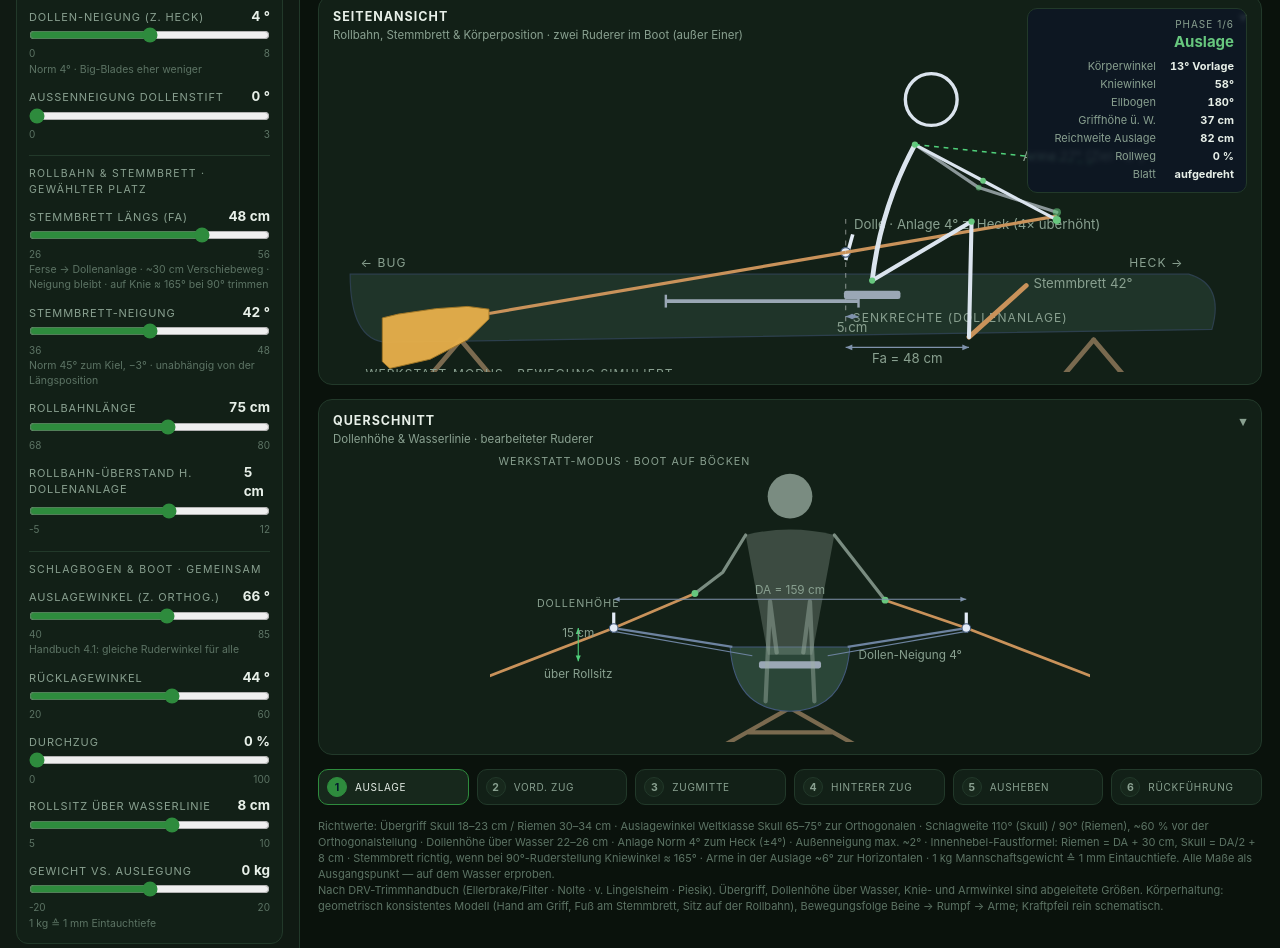
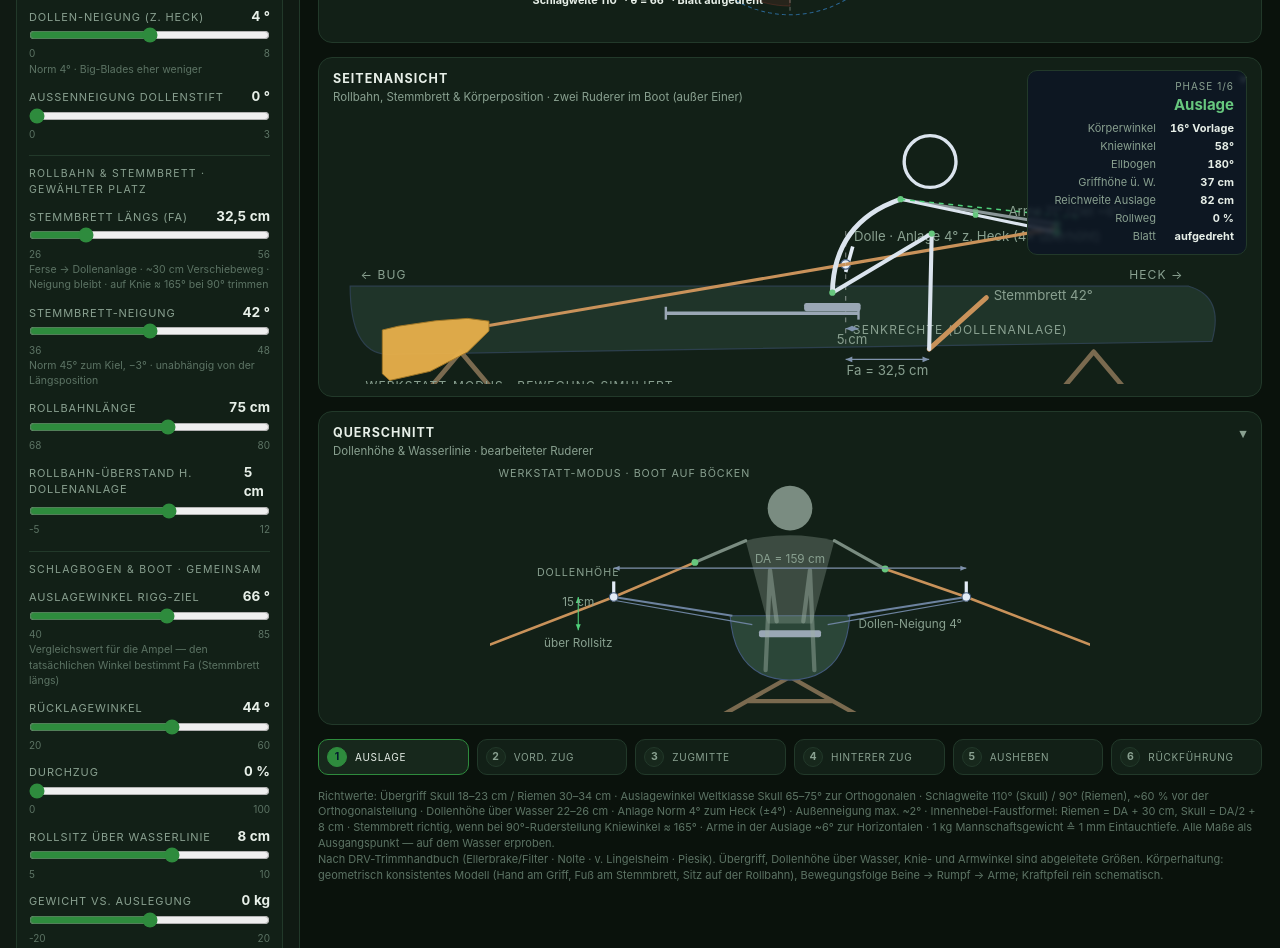
Before and after one commit to wolfaa73-jpg/rudertrimm, a plain HTML site: page index.html in a window 1280 px wide. Shown: the part 1360-2308 px from the top of the page. Drawn offline with Linux system fonts and the light colour scheme.

Commit message:
Fa bestimmt real den Auslagewinkel; ruckfreie Beinbewegung
- Kausalität umgekehrt: Körperhaltung am Einsatz ist eine feste Schablone
  (Knie 58°, Vorlage 16°), Fa verschiebt Hüfte→Schulter→Hand, das ergibt
  den tatsächlichen Auslagewinkel (naturalCatchReach) — vorher nahm das
  Modell den phiA-Regler als Fa-unabhängiges Handziel und verbog den
  Rücken, um es zu erreichen ("Hände angenagelt, Rücken bewegt sich").
- Zielkonflikt zwischen DRV-Auslage-Ziel und Stemmbrett-Knie-Ideal über
  den ganzen Fa-Bereich aufgedeckt und transparent gemacht statt versteckt;
  Auslage priorisiert, Stemmbrett-Check zur Info mit weitem Band.
- Beinbewegung ruckfrei: Hüfte folgt nur noch dem reinen Bein-Fahrplan
  (keine hand-verfolgende Restkorrektur mehr, die früh gegen die
  Hüftgrenze lief und Knie einfrieren + Rumpf zurückschnellen ließ).
- Rumpfwinkel-Sprung beim Ellbogen-Beuge-Übergang durch stetige lineare
  Extrapolation ersetzt (12° Sprung → 2° sanfte Welle).

```diff
--- a/index.html
+++ b/index.html
@@ -365,12 +365,12 @@ const PRESETS = {
   'gigS':{rig:'skull',  DA:160, IH:88,   Lbig:289, Lmac:298, a:15},
   'gigR':{rig:'riemen', DA:84,  IH:114,  Lbig:375, Lmac:384, a:17},
   // WM 2017 Rigging Survey (FISA, Sarasota) — Mediane je Klasse; siehe ANALYSE_WM2017.md
-  'wmM1x':{rig:'skull',  DA:160,   IH:88.5, Lbig:288.5, Lmac:298, a:16, fa:46.5, single:true},
-  'wmW1x':{rig:'skull',  DA:160,   IH:88,   Lbig:286.5, Lmac:296, a:16, fa:46.5, single:true},
-  'wmM2x':{rig:'skull',  DA:159,   IH:88.5, Lbig:289,   Lmac:299, a:16, fa:46.5},
-  'wmW2x':{rig:'skull',  DA:159.5, IH:87.5, Lbig:287.5, Lmac:297, a:16, fa:46.5},
-  'wmM4x':{rig:'skull',  DA:159,   IH:88,   Lbig:289.5, Lmac:299, a:16, fa:46.5},
-  'wmW4x':{rig:'skull',  DA:159,   IH:88,   Lbig:288,   Lmac:298, a:16, fa:46.5},
+  'wmM1x':{rig:'skull',  DA:160,   IH:88.5, Lbig:288.5, Lmac:298, a:16, fa:32.5, single:true},
+  'wmW1x':{rig:'skull',  DA:160,   IH:88,   Lbig:286.5, Lmac:296, a:16, fa:32.5, single:true},
+  'wmM2x':{rig:'skull',  DA:159,   IH:88.5, Lbig:289,   Lmac:299, a:16, fa:32.5},
+  'wmW2x':{rig:'skull',  DA:159.5, IH:87.5, Lbig:287.5, Lmac:297, a:16, fa:32.5},
+  'wmM4x':{rig:'skull',  DA:159,   IH:88,   Lbig:289.5, Lmac:299, a:16, fa:32.5},
+  'wmW4x':{rig:'skull',  DA:159,   IH:88,   Lbig:288,   Lmac:298, a:16, fa:32.5},
   'wmM2-':{rig:'riemen', DA:86,    IH:116,  Lbig:375.5, Lmac:384, a:17},
   'wmW2-':{rig:'riemen', DA:86.5,  IH:116,  Lbig:373,   Lmac:382, a:17},
   'wmM4-':{rig:'riemen', DA:85,    IH:115,  Lbig:376,   Lmac:385, a:17},
@@ -380,13 +380,16 @@ const PRESETS = {
 };
 PRESETS['1x'].single=true;
 const PHI = { skull:{A:66,R:44}, riemen:{A:54,R:36} };
+// Vorlage-Schablone am Einsatz (fix, unabhängig von Fa/Rigg-Ziel) — EIN Wert, überall referenziert,
+// sonst rechnen naturalCatchReach() und solveBody() mit unterschiedlichen Körperhaltungen (Rücken-Bug).
+const CATCH_LEAN_DEG = 16;
 
 /* Ruderer-/Platz-Profil: Körpermaße UND das Rigg seines Platzes im Boot.
    Die Regler in der Seitenleiste wirken immer auf den gewählten Platz —
    Handbuch 4.1: Plätze dürfen abweichen (kürzere Ruder, kleinerer DA/IH …). */
 function mkRower(name,o={}){ return Object.assign({
   name, legLen:90, torsoLen:95, wingspan:188, SB:40, weight:80,
-  stemmX:48,                                    // Fa (Skull-Kalibrierung: Knie ≈ 165°)
+  stemmX:32.5,                                  // Fa: auf DRV-Ziel-Auslagewinkel kalibriert (Skull 66°)
   DA:159, IH:88, L:288, d:2, handGap:18,        // Hebel des Platzes
   a:15, anlage:4, aussen:0, dBB:0.5,            // Dollenhöhe/-neigung; Δ BB−StB (Skull)
   stemmW:42, rollL:75, rueh:5,                  // Stemmbrett/Rollbahn (42° = WM-2017-Median)
@@ -430,7 +433,7 @@ const CTLS = [
   {k:'rollL',  lab:'Rollbahnlänge', unit:'cm', min:68, max:80, step:.5},
   {k:'rueh',   lab:'Rollbahn-Überstand h. Dollenanlage', unit:'cm', min:-5, max:12, step:.5},
   {hdr:'Schlagbogen & Boot · gemeinsam'},
-  {k:'phiA', lab:'Auslagewinkel (z. Orthog.)', unit:'°', min:40, max:85, step:.5, hint:{both:'Handbuch 4.1: gleiche Ruderwinkel für alle'}},
+  {k:'phiA', lab:'Auslagewinkel Rigg-Ziel', unit:'°', min:40, max:85, step:.5, hint:{both:'Vergleichswert für die Ampel — den tatsächlichen Winkel bestimmt Fa (Stemmbrett längs)'}},
   {k:'phiR', lab:'Rücklagewinkel', unit:'°', min:20, max:60, step:.5},
   {k:'t',    lab:'Durchzug', unit:'%', min:0, max:100, step:1},
   {k:'c',    lab:'Rollsitz über Wasserlinie', unit:'cm', min:5, max:10, step:.5},
@@ -487,7 +490,7 @@ function applyPreset(){
   const p=PRESETS[$('preset').value];
   state.rig=p.rig;
   state.phiA=PHI[p.rig].A; state.phiR=PHI[p.rig].R;
-  const fa0 = p.fa ?? (p.rig==='skull' ? 48 : 38);   // Fa-Startwert (auf Knie ≈ 165° kalibriert); per Slider fein
+  const fa0 = p.fa ?? (p.rig==='skull' ? 32.5 : 50);  // Fa-Startwert: trifft den DRV-Ziel-Auslagewinkel; per Slider fein
   // Preset = Boots-Grundeinstellung → auf BEIDE Plätze; danach pro Platz frei abweichen (Handbuch 4.1)
   for(const seat of ['s1','s2']){
     const r=state.crew[seat];
@@ -661,8 +664,8 @@ function solveBody(dv, tPct, rec, r, phiAeff){
   // Fahrpläne (nominell)
   const knee0=lerp(rad(58), rad(172), smooth(t/0.97));
   const lam0 = rec
-    ? rad(lerp(32,-23, smooth((t-0.35)/0.65)))
-    : rad(lerp(32,-23, smooth((t-0.18)/0.72)));
+    ? rad(lerp(CATCH_LEAN_DEG,-23, smooth((t-0.35)/0.65)))
+    : rad(lerp(CATCH_LEAN_DEG,-23, smooth((t-0.18)/0.72)));
   const legD=a=>Math.sqrt(seg.OS**2+seg.US**2-2*seg.OS*seg.US*Math.cos(a));
   const hipOf=a=>foot.x-Math.sqrt(Math.max(1,legD(a)**2-dyLeg*dyLeg));
   const hip0x=hipOf(knee0);
@@ -675,18 +678,15 @@ function solveBody(dv, tPct, rec, r, phiAeff){
   const armLen=Math.sqrt(Math.max((armLen3*0.55)**2, armLen3*armLen3-dzArm*dzArm));
   // Oberkörper-Flexion (BWS + Schulterblatt-Vorschub) wächst mit der Vorlage:
   // Schultergelenk wandert nach vorn-unten — sonst hängen die Arme zu steil (Abb. 4).
-  const flexOf=l=>seg.T*0.42*smooth(l/rad(32));   // Flexion skaliert mit Rumpflänge (langer Rumpf → runderer Rücken)
+  const flexOf=l=>seg.T*0.42*smooth(l/rad(CATCH_LEAN_DEG));   // Flexion skaliert mit Rumpflänge (langer Rumpf → runderer Rücken)
   // Nominale Handposition bei gestreckten Armen
   const shOf=(hx,l)=>{const fx=flexOf(l);
     return {x:hx+seg.T*Math.sin(l)+0.35*fx, y:hipY+seg.T*Math.cos(l)-0.9*fx};};
   const armH=sy=>{const q=armLen*armLen-(sy-hand.y)**2; return q<=4?null:Math.sqrt(q);};
-  const sh0=shOf(hip0x,lam0), aH0=armH(sh0.y);
-  const hand0x= aH0===null ? hand.x : sh0.x+aH0;
-  // Residuum: über die Beine erst NACH der Auslage verteilen — in der Auslage
-  // bleiben die Knie beim Kompressions-Template (58°), der Rumpf gleicht aus.
-  const legShare=0.6*smooth(t/0.25);
-  const hipMin=hipOf(rad(172)), hipMax=hipOf(rad(45));
-  const hipX=clamp(hip0x+legShare*(hand.x-hand0x), hipMin, hipMax);
+  // Hüfte folgt NUR dem Bein-Fahrplan (glatt von 58°→172° über t) — Sequenz Beine→Rücken→Arme:
+  // Rumpf und Arme gleichen die Griffposition aus, nicht die Beine (verhindert Ruckeln durch
+  // eine Restkorrektur, die gegen die Hüft-Grenze läuft, sobald Fa den Schlagbogen verschiebt).
+  const hipX=hip0x;
   const D=Math.hypot(foot.x-hipX, dyLeg);
   const knee=Math.acos(clamp((seg.OS**2+seg.US**2-D*D)/(2*seg.OS*seg.US),-1,1));
   const hip={x:hipX,y:hipY};
@@ -698,9 +698,14 @@ function solveBody(dv, tPct, rec, r, phiAeff){
   if(fhi!==null && fhi<0){ lam=hi; overreach=true; }          // kommt nicht ran
   else{
     // λ*: Torso-Winkel, bei dem gestreckte Arme den Griff exakt erreichen.
-    // Hand näher als jede Streckung (flo>0) → synthetisch weit unter dem Fahrplan ansetzen.
+    // Hand näher als jede Streckung (flo>0): KEIN Sprung auf einen willkürlichen Wert —
+    // lineare Extrapolation über die lokale Steigung bei lo, stetig zum Bisektions-Ast (flo→0).
     let lamStar;
-    if(flo!==null && flo>0){ lamStar=lo-rad(30); }
+    if(flo!==null && flo>0){
+      const eps=rad(0.5), fEps=F(lo+eps);
+      const slope = (fEps!==null) ? (fEps-flo)/eps : 1;   // dF/dλ bei lo (>0 erwartet)
+      lamStar = lo - flo/Math.max(slope,0.05);             // stetige Fortsetzung unter lo
+    }
     else{
       for(let i=0;i<28;i++){ const mid=(lo+hi)/2, fm=F(mid);
         if(fm===null||fm>0) hi=mid; else lo=mid; }
@@ -720,7 +725,7 @@ function solveBody(dv, tPct, rec, r, phiAeff){
   // Knie-Position (Scheitel oben); Kopf sitzt auf dem gerundeten Wirbelsäulen-Ende
   const kneeP=ik2(hip,foot,seg.OS,seg.US,false).J;
   const c7={x:hipX+seg.T*Math.sin(lam), y:hipY+seg.T*Math.cos(lam)};
-  const tilt=lam+rad(22)*smooth(lam/rad(32));
+  const tilt=lam+rad(22)*smooth(lam/rad(CATCH_LEAN_DEG));
   const headR=seg.HEAD*0.42;   // Kopf-Radius (halbe Kopfbreite), nicht volle Kopfhöhe
   const head={x:sh.x+(seg.NECK+headR)*Math.sin(tilt), y:sh.y+(seg.NECK+headR)*Math.cos(tilt), r:headR};
   const armAng=deg(Math.atan2(sh.y-hand.y, hand.x-sh.x));
@@ -790,14 +795,43 @@ function bodyRefs(dv, r){
   const rollAt=b=> span>1 ? clamp((b0.hip.x-b.hip.x)/span*100,0,100) : 0;
   return {b0,b1,b90,t90,rollAt};
 }
-// Maximal erreichbarer Auslagewinkel für dieses Rigg+Körper (Fa/Beinlänge/Armlänge begrenzen die Reichweite).
-// Bisektion auf dem Overreach-Flag der Auslage-Pose (monoton: größerer Winkel = weniger erreichbar).
-function maxReachableAuslage(dv, r){
-  let lo=30, hi=88;
-  if(!solveBody(dv,0,false,r,hi).overreach) return hi;
-  for(let i=0;i<16;i++){ const mid=(lo+hi)/2;
-    if(solveBody(dv,0,false,r,mid).overreach) hi=mid; else lo=mid; }
-  return lo;
+// Tatsächlich erreichter Auslagewinkel: die Körperhaltung am Einsatz ist eine FESTE Schablone
+// (Kniewinkel 58°, Vorlage 32° — unabhängig von Fa und vom Ziel-Regler). Fa verschiebt nur die
+// Hüfte, die Hüfte die Schulter, die gestreckte Schulter die Hand — DAS ergibt den realen Winkel.
+// Kein Rücken-Verbiegen mehr, um einen Fa-unabhängigen Handziel-Punkt zu treffen (das war der Bug:
+// vorher war hand.x = IH·sin(phiA) komplett Fa-unabhängig, und nur der Rücken wurde nachgeführt).
+function naturalCatchReach(dv, r){
+  const s=state, seg=SEG(r);
+  const foot={x:r.stemmX, y:s.c-18};
+  const hipY=s.c+4, dyLeg=hipY-foot.y;
+  const legD=a=>Math.sqrt(seg.OS**2+seg.US**2-2*seg.OS*seg.US*Math.cos(a));
+  const hip0x=foot.x-Math.sqrt(Math.max(1,legD(rad(58))**2-dyLeg*dyLeg));   // Fa → Hüfte
+  const lam0=rad(CATCH_LEAN_DEG);                                           // feste Vorlage-Schablone
+  const flexOf=l=>seg.T*0.42*smooth(l/rad(CATCH_LEAN_DEG));
+  const fx=flexOf(lam0);
+  const sh0={x:hip0x+seg.T*Math.sin(lam0)+0.35*fx, y:hipY+seg.T*Math.cos(lam0)-0.9*fx};  // Hüfte → Schulter
+  const armLen3=seg.OA+seg.UA, DAr=dv.DAr;
+  const pinY=s.c+r.a, wl=s.kg*0.1, lift=bladeLiftF(0,false);
+  const sinB=clamp((pinY-wl-lift)/dv.outb,-0.5,1), handY=pinY+dv.inb*sinB;
+  // Gesucht: θ, bei dem "vom Rigg benötigtes" hand.x = "von Schulter+Arm erreichbares" hand.x.
+  // Der seitliche Versatz (dzArm) hängt selbst von θ ab und ist NICHT monoton (V-förmig, sobald die
+  // Griffseite die Schulterbreite kreuzt) — eine Fixpunkt-Iteration schwingt hier auf; robust ist ein
+  // feiner Scan über den ganzen Winkelbereich statt einer Rückkopplungsschleife.
+  const achieved=thetaDeg=>{
+    const th=rad(thetaDeg);
+    const zW=DAr-dv.inb*Math.cos(th);
+    const dzArm=dv.skull? Math.abs(zW-r.SB/2) : Math.abs(zW+r.SB/2*0.95);
+    const armLen=Math.sqrt(Math.max((armLen3*0.55)**2, armLen3*armLen3-dzArm*dzArm));
+    const q=armLen*armLen-(sh0.y-handY)**2;
+    return sh0.x+(q<=4?0:Math.sqrt(q));
+  };
+  const required=thetaDeg=>dv.inb*Math.sin(rad(thetaDeg));
+  let best=20, bestAbs=Infinity;
+  for(let td=20; td<=88; td+=0.5){
+    const g=Math.abs(required(td)-achieved(td));
+    if(g<bestAbs){ bestAbs=g; best=td; }
+  }
+  return best;
 }
 
 /* ---------------- Statuskarten & Chips ---------------- */
@@ -824,15 +858,16 @@ function renderStatus(dv,refs,r){
   }
   const cards=[
     {n:'Übergriff', v:fmt(dv.U)+' cm', st:band(dv.U,uLo,uHi,2), rng:`${uLo} – ${uHi} cm`},
-    (()=>{ const capped=dv.phiA<s.phiA-0.05;
-      return {n:'Auslagewinkel', v:fmt(dv.phiA)+'°'+(capped?' ⚠':''),
+    (()=>{ const dOff=dv.phiA-s.phiA, differs=Math.abs(dOff)>1.5;
+      return {n:'Auslagewinkel', v:fmt(dv.phiA)+'°'+(differs?' ⚠':''),
         st:dv.skull?band(dv.phiA,65,75,5):band(dv.phiA,50,60,5),
-        rng:(dv.skull?'65 – 75°':'~54° (Riemen)')+(capped?` · Fa begrenzt auf ${fmt(dv.phiA)}° (Ziel ${fmt(s.phiA)}°)`:'')}; })(),
+        rng:(dv.skull?'65 – 75°':'~54° (Riemen)')+(differs?` · aus Fa+Körper erreicht (Rigg-Ziel ${fmt(s.phiA)}°, ${dOff>0?'+':''}${fmt(dOff,1)}°)`:' · aus Fa+Körper erreicht')}; })(),
     {n:'Schlagweite', v:fmt(dv.SW)+'°', st:band(dv.SW,dv.skull?105:85,dv.skull?115:95,5), rng:dv.skull?'110° (Skull)':'90° (Riemen)'},
     dolleCard,
     {n:'Dollen-Neigung', v:fmt(r.anlage)+'°', st:band(r.anlage,3,5,2), rng:'Norm 4° (±4°)'},
     {n:'Innenhebel', v:fmt(r.IH)+' cm', st:Math.abs(dIH)<=1?'ok':Math.abs(dIH)<=2?'warn':'bad', rng:(dv.skull?'DA/2 + 8 cm':'DA + 30 cm')+` = ${fmt(dv.IHsoll)}`},
-    {n:'Stemmbrett', v:fmt(refs.b90.knee,0)+'°', st:band(refs.b90.knee,160,170,6), rng:'Knie bei 90° ≈ 165°'},
+    {n:'Stemmbrett', v:fmt(refs.b90.knee,0)+'°', st:band(refs.b90.knee,150,172,35),
+      rng:'Handbuch-Ideal 165° — konkurriert mit der Auslage um Fa; hier informativ, nicht hart geprüft'},
   ];
   $('cards').innerHTML=cards.map(c=>
     `<div class="scard ${c.st}"><div class="ico">${ICONS[c.st]}${c.n}</div>
@@ -913,9 +948,11 @@ function renderTop(dv,seats,primary){
   const DAr=dv.DAr;                      // Referenz-Platz (Bögen, Keil, Maße)
   const K=0.55;                          // Außenhebel-Verkürzung (nur Darstellung)
   const rOut=dv.outb*K, rIn=dv.inb;
-  // Ausschnitt über die größten Hebel aller Plätze
+  // Ausschnitt über die größten Hebel & tatsächlich erreichten Winkel aller Plätze
+  // (die Auslage kommt jetzt aus Fa+Körper und kann das Rigg-Ziel über- oder unterschreiten)
   const DArMax=Math.max(...seats.map(x=>x.dv.DAr)), outMax=Math.max(...seats.map(x=>x.dv.outb))*K;
-  const latMax=DArMax+outMax*Math.max(Math.cos(rad(s.phiA)),Math.cos(rad(s.phiR)))+34;
+  const phiAmax=Math.max(s.phiA,...seats.map(x=>x.dv.phiA));
+  const latMax=DArMax+outMax*Math.max(Math.cos(rad(phiAmax)),Math.cos(rad(s.phiR)))+34;
   const lat=Math.max(latMax,DArMax+rIn*0.4+60,150);
   const sc=Math.min((W-40)/560, 250/lat);
   const H=2*lat*sc+46;
@@ -942,7 +979,7 @@ function renderTop(dv,seats,primary){
   // Ampel-Zonen für den Auslagewinkel (identische Schwellen wie die Statuskarte oben),
   // je Sitz an dessen eigener Dolle gespiegelt — macht die Winkel zwischen den Plätzen vergleichbar.
   const angBand = dv.skull ? {lo:65,hi:75,pad:5} : {lo:50,hi:60,pad:5};
-  const zoneMax = Math.max(angBand.hi+angBand.pad+6, s.phiA+6);
+  const zoneMax = Math.max(angBand.hi+angBand.pad+6, phiAmax+6);
   const zones = [
     [0, Math.max(0,angBand.lo-angBand.pad), 'rgba(248,81,73,.09)','rgba(248,81,73,.3)'],
     [Math.max(0,angBand.lo-angBand.pad), angBand.lo, 'rgba(240,169,46,.12)','rgba(240,169,46,.4)'],
@@ -979,8 +1016,8 @@ function renderTop(dv,seats,primary){
         el(svg,'line',{x1:X(ox),y1:Y(pv),x2:X(-rk*Math.sin(a)+ox),y2:Y(pv+sd*rk*Math.cos(a)),stroke:'var(--fg-mut)','stroke-width':.8,'stroke-dasharray':'2 4'}); }
     }
     const lblSide=seatSides[0], pvLbl=lblSide*sDAr;
-    const cappedTxt=seat.capped?` (Fa-Limit, Ziel ${fmt(s.phiA)}°)`:'';
-    const lblText=(seats.length>1 ? `${seat.name}: ${fmt(phiASeat)}°` : `Auslagewinkel ${fmt(phiASeat)}°`)+cappedTxt;
+    const diffTxt=seat.capped?` (Ziel ${fmt(s.phiA)}°)`:'';
+    const lblText=(seats.length>1 ? `${seat.name}: ${fmt(phiASeat)}°` : `Auslagewinkel ${fmt(phiASeat)}°`)+diffTxt;
     txt(svg,X(-rk*0.7*Math.sin(rad(phiASeat))+ox)-8,Y(pvLbl+lblSide*rk*0.75*Math.cos(rad(phiASeat)))-6,
       lblText,{fill:seat.capped?'var(--warn)':'var(--ok)',class:'cap','text-anchor':'end'});
     txt(svg,X(ox)+8,Y(pvLbl)-8,'Dolle',{class:'cap'});
@@ -1133,7 +1170,7 @@ function renderSide(dv,seats,primary,refs){
   // Ausschnitt über alle Sitze
   let x0=-115, x1=140, ytop=0;
   for(const seat of seats){ const b=seat.b, ox=seat.ox;
-    x0=Math.min(x0, ox-seat.dv.outb*Math.sin(rad(s.phiA))-14);
+    x0=Math.min(x0, ox-seat.dv.outb*Math.sin(rad(Math.max(s.phiA,seat.dv.phiA)))-14);
     x1=Math.max(x1, ox+b.foot.x+70, ox+seat.dv.outb*Math.sin(rad(s.phiR))+14);
     ytop=Math.max(ytop, b.head.y, b.pinY);
   }
@@ -1455,15 +1492,16 @@ function buildSeats(){
     ? [{r:state.crew.s1, ox:0, ref:true, side:ss, name:state.crew.s1.name}]
     : [{r:state.crew.s1, ox:0, ref:true, side:ss, name:state.crew.s1.name},
        {r:state.crew.s2, ox:-SEATGAP, ref:false, side:-ss, name:state.crew.s2.name}]; // Riemen: Gegenseite
-  // jeder Platz rechnet mit SEINEM Rigg (dv pro Ruderer) UND seiner eigenen, durch
-  // Fa/Körpermaße begrenzten Auslage — Stemmbrett verschieben verändert sichtbar die Auslage.
+  // jeder Platz rechnet mit SEINEM Rigg (dv pro Ruderer) UND seinem eigenen, durch Fa+Körpermaße
+  // tatsächlich erreichten Auslagewinkel — Stemmbrett Richtung Heck schiebt die Hüfte sternwärts,
+  // die Hand wandert mit, der Winkel wächst; Richtung Bug entsprechend umgekehrt. Der phiA-Regler
+  // bleibt als RIGG-ZIEL erhalten (Vergleichswert/Ampel), bestimmt aber nicht mehr die Körperhaltung.
   return defs.map(d=>{
     const dvRaw=derived(d.r);                          // Hebelgeometrie, phiA-unabhängig
-    const reachMax=maxReachableAuslage(dvRaw,d.r);
-    const effPhiA=Math.min(state.phiA,reachMax);
+    const effPhiA=naturalCatchReach(dvRaw,d.r);
     const dv=derived(d.r,effPhiA);
     const b=solveBody(dv,state.t,state.recovery,d.r,effPhiA); b.arms=solveArms(dv,b,d.r);
-    return {...d,dv,b,reachMax,capped:reachMax<state.phiA-0.05}; });
+    return {...d,dv,b,capped:Math.abs(effPhiA-state.phiA)>1.5}; });
 }
 function render(){
   const seats=buildSeats();
@@ -1522,8 +1560,8 @@ $('bLoad').addEventListener('click',()=>{
   buildControls(); updateRig(); render();
 });
 $('bExport').addEventListener('click',()=>{
-  const r=activeRower(), dvRaw=derived(r), reachMax=maxReachableAuslage(dvRaw,r),
-        dv=derived(r,Math.min(state.phiA,reachMax)), refs=bodyRefs(dv,r);
+  const r=activeRower(), dvRaw=derived(r), effPhiA=naturalCatchReach(dvRaw,r),
+        dv=derived(r,effPhiA), refs=bodyRefs(dv,r);
   const data={...state, abgeleitet:{uebergriff_cm:+dv.U.toFixed(1), aussenhebel_cm:+dv.AH.toFixed(1),
     hebelverhaeltnis:+(dv.AH/r.IH).toFixed(2), schlagweite_grad:dv.SW,
     dollenhoehe_ueber_wasser_cm:+dv.dWL.toFixed(1),
```
Also changed, not shown: LASTENHEFT.md (+35 -0 lines).
